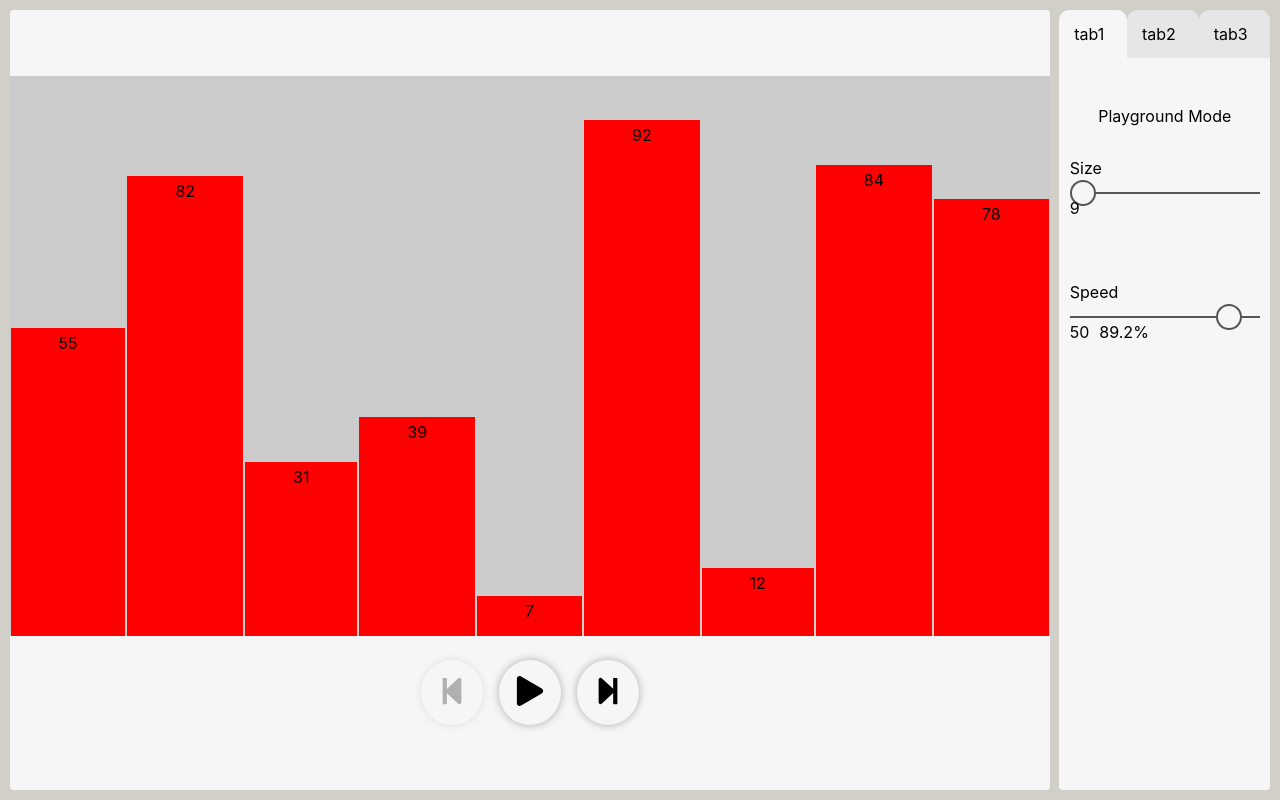
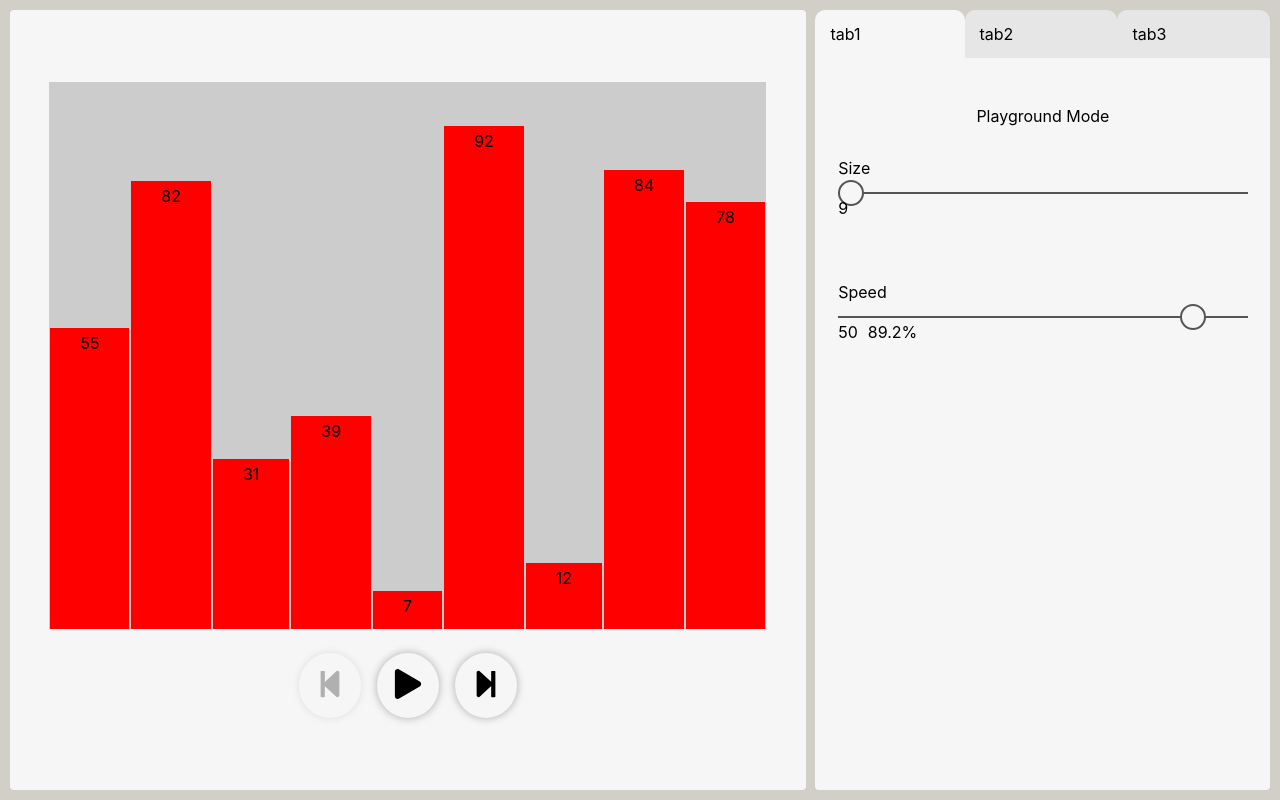
Before and after one commit to alsersan/sorting-visualizer, a React (Create React App) app: page / in a window 1280 px wide. Built offline with nearby package versions, Linux system fonts and the light colour scheme.

Commit message:
BarChart: modify spacing

```diff
--- a/src/components/BarChartContainer/components/BarChart.js
+++ b/src/components/BarChartContainer/components/BarChart.js
@@ -3,8 +3,10 @@ import styled from "styled-components";
 import Bar from "./Bar";
 
 const Container = styled.div`
-  height: 35rem;
-  width: 65rem;
+  height: 70%;
+  max-height: 35rem;
+  width: 90%;
+  max-width: 60rem;
   background-color: #ccc;
   display: flex;
   justify-content: space-around;
```
